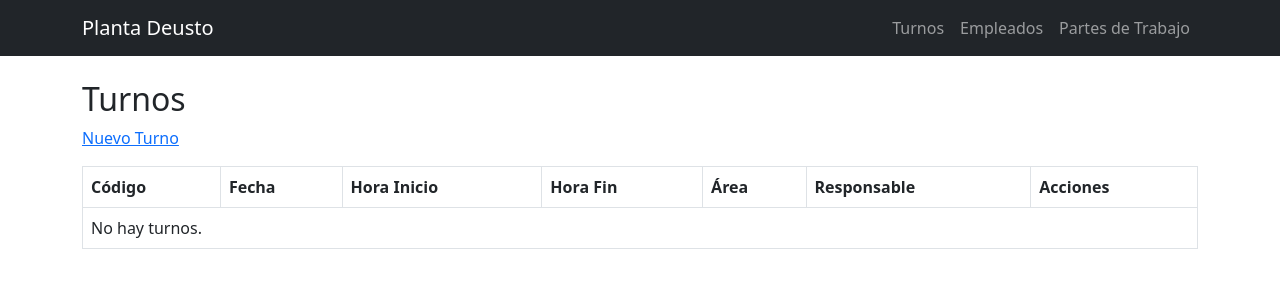
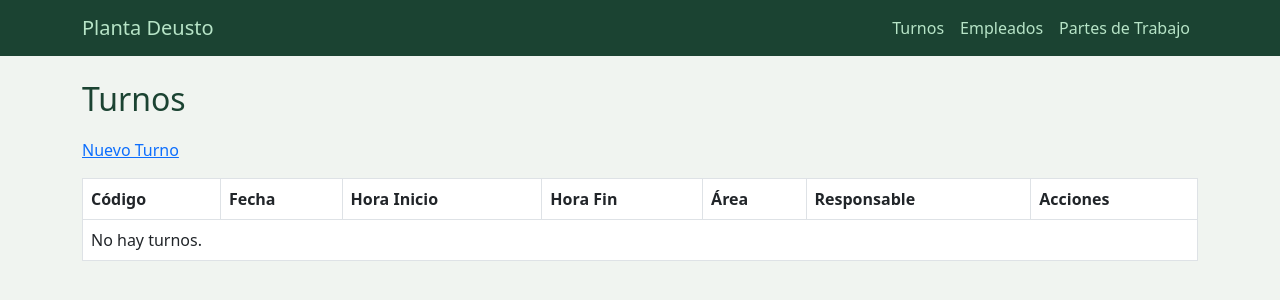
Before and after one commit to Txemaaa/IW-GRUPO5-E2, a Django app: page /turnos/ in a window 1280 px wide. Shown: the top 300 px of the page. Run offline with Django 5.2, Linux system fonts and the light colour scheme; data that the repository does not hold is empty.

Commit message:
Cambio estilo lista turnos

```diff
--- a/Deusto_Plant_Operations/Gestion/templates/Gestion/lista_turnos.html
+++ b/Deusto_Plant_Operations/Gestion/templates/Gestion/lista_turnos.html
@@ -3,6 +3,28 @@
 <head>
     <title>Turnos</title>
     <link href="https://cdn.jsdelivr.net/npm/bootstrap@5.3.0/dist/css/bootstrap.min.css" rel="stylesheet">
+    <style>
+    body {
+        background-color: #f0f4f0;
+    }
+    .navbar {
+        background-color: #1b4332 !important;
+    }
+    .navbar-brand, .nav-link {
+        color: #b7e4c7 !important;
+    }
+    .nav-link:hover {
+        color: white !important;
+    }
+    .table thead {
+        background-color: #2d6a4f;
+        color: white;
+    }
+    h2 {
+        color: #1b4332;
+        margin-bottom: 20px;
+    }
+</style>
 </head>
 <body>
 
```
